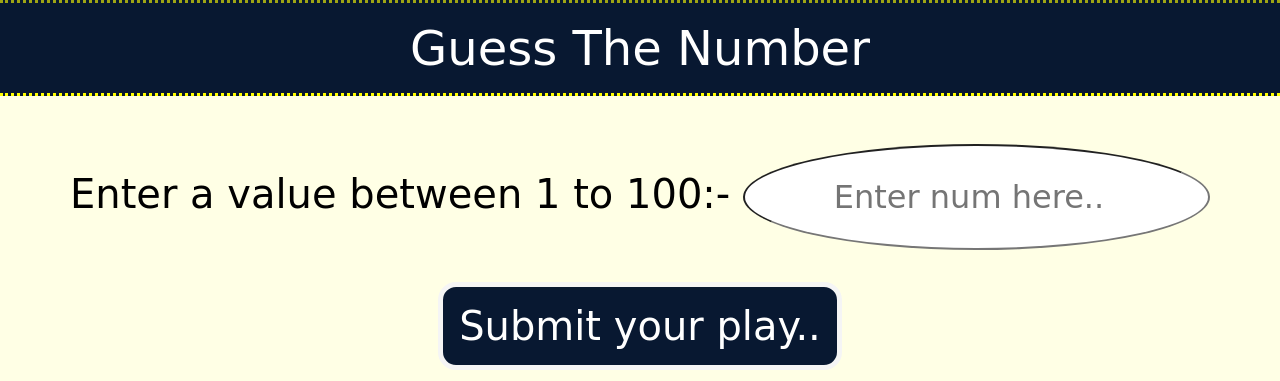
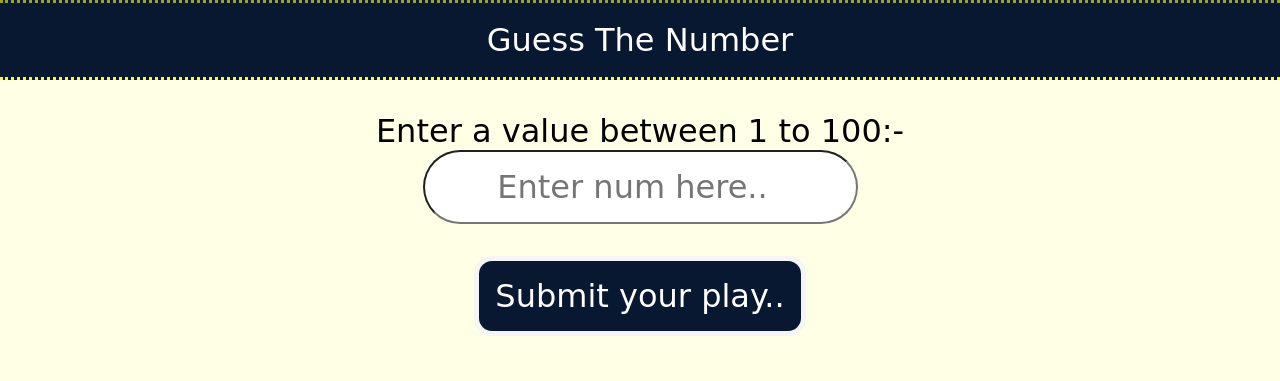
Before and after one commit to MansiMittal-15/Guess-the-Number, a plain HTML site: page index.html in a window 1280 px wide. Shown: the top 381 px of the page. Drawn offline with Linux system fonts and the light colour scheme.

Commit message:
game.css

```diff
--- a/game.css
+++ b/game.css
@@ -8,10 +8,10 @@
 
 
 header{
-    width: 100%;
-    height: 6rem;
+    min-width: 100%;
+    height: 5rem;
     background-color: #081831;
-    font-size: 3rem;
+    font-size: 2rem;
     color: #fff;
     display: flex;
     align-items: center;
@@ -22,34 +22,41 @@ header{
 
 
 .main{
-    height: calc(100vh - 6rem);
+    min-height: calc(100vh - 5rem);
     width: 100%;
     background-color: rgba(255, 255, 3, 0.1);
+    display: flex;
+    flex-direction: column;
+    align-items: center;
+    gap: 1rem;
+}
+
+
+.input{
+    margin-top: 2rem;
+    width: 80%;
     display: flex;
     flex-direction: column;
     align-items: center;
 }
 
 
-.input{
-    margin-top: 3rem;
-}
-
-
 #label{
-    font-size: 2.5rem;
+    font-size: 2rem;
+    width: 80vw;
 }
 
 
 #value{
-    padding: 2rem;
+    padding: 1rem;
     font-size: 2rem;
-    border-radius: 100%;
+    border-radius: 100px;
+    max-width: 100%;
 }
 
 #submit{
     margin-top: 2rem;
-    font-size: 2.5rem;
+    font-size: 2rem;
     padding: 1rem;
     border-radius: 18px;
     cursor: pointer;
@@ -86,12 +93,12 @@ header{
 
 
 #attempt, #score{
-    font-size: 4rem;
+    font-size: 3rem;
 }
 
 
 p{
-    font-size: 2rem;
+    font-size: 1.5rem;
 }
 
 
```
